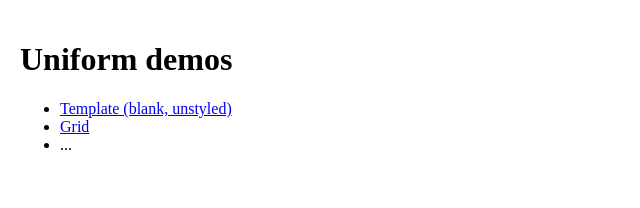
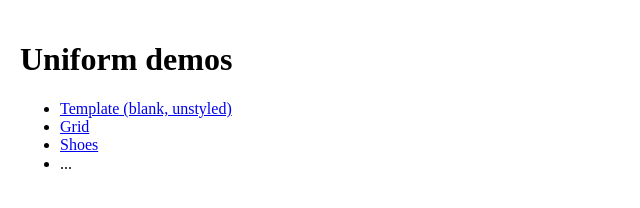
Before and after one commit to Landerson352/uniform, a website: page public/index.html in a window 1280 px wide. Shown: the full height of the page, 0-640 px from the left. Drawn offline with nearby package versions, Linux system fonts and the light colour scheme.

Commit message:
Added Shoes demo to index listing.

```diff
--- a/public/index.html
+++ b/public/index.html
@@ -13,6 +13,7 @@
 			<ul>
 				<li><a href="demo-template.html">Template (blank, unstyled)</a></li>
 				<li><a href="demo-grid.html">Grid</a></li>
+				<li><a href="demo-la-shoes.html">Shoes</a></li>
 				<li>...</li>
 			</ul>
 		</div>
```
